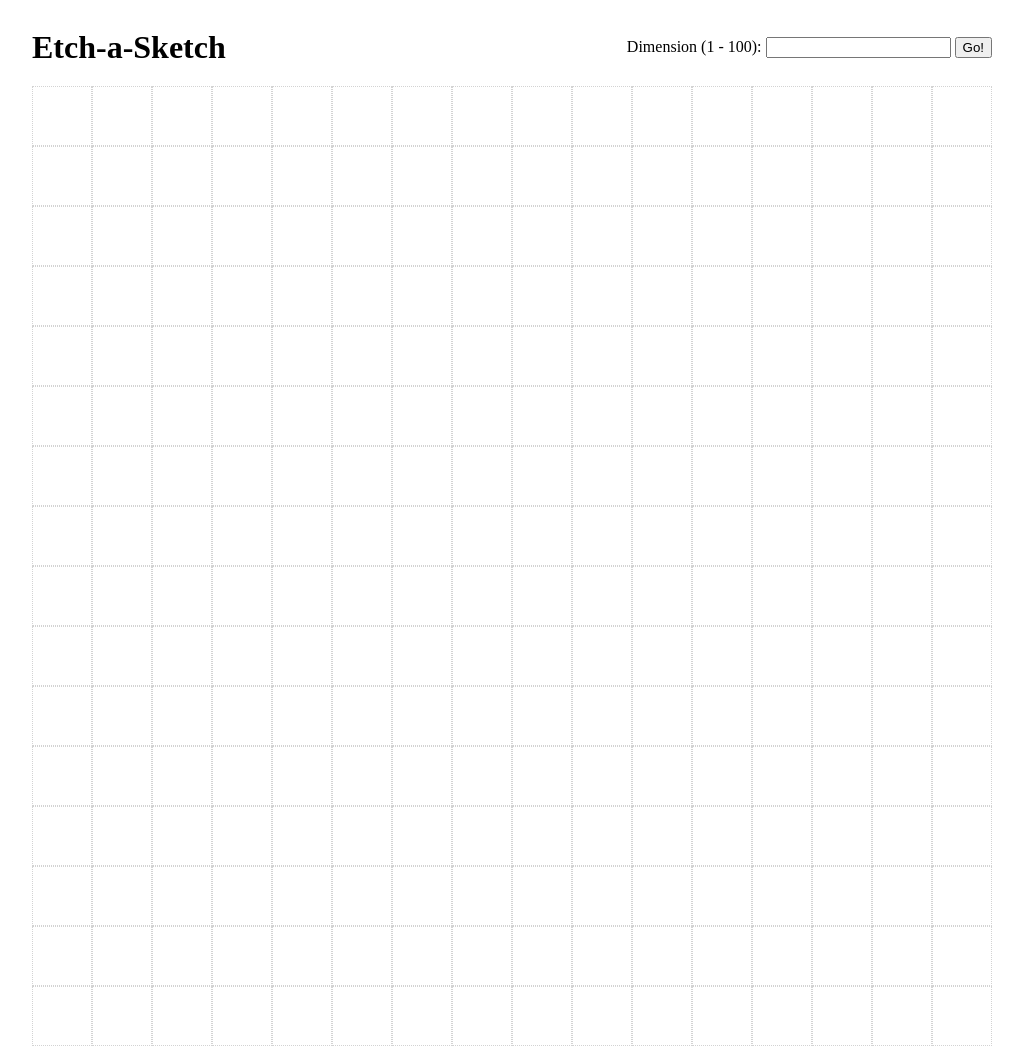
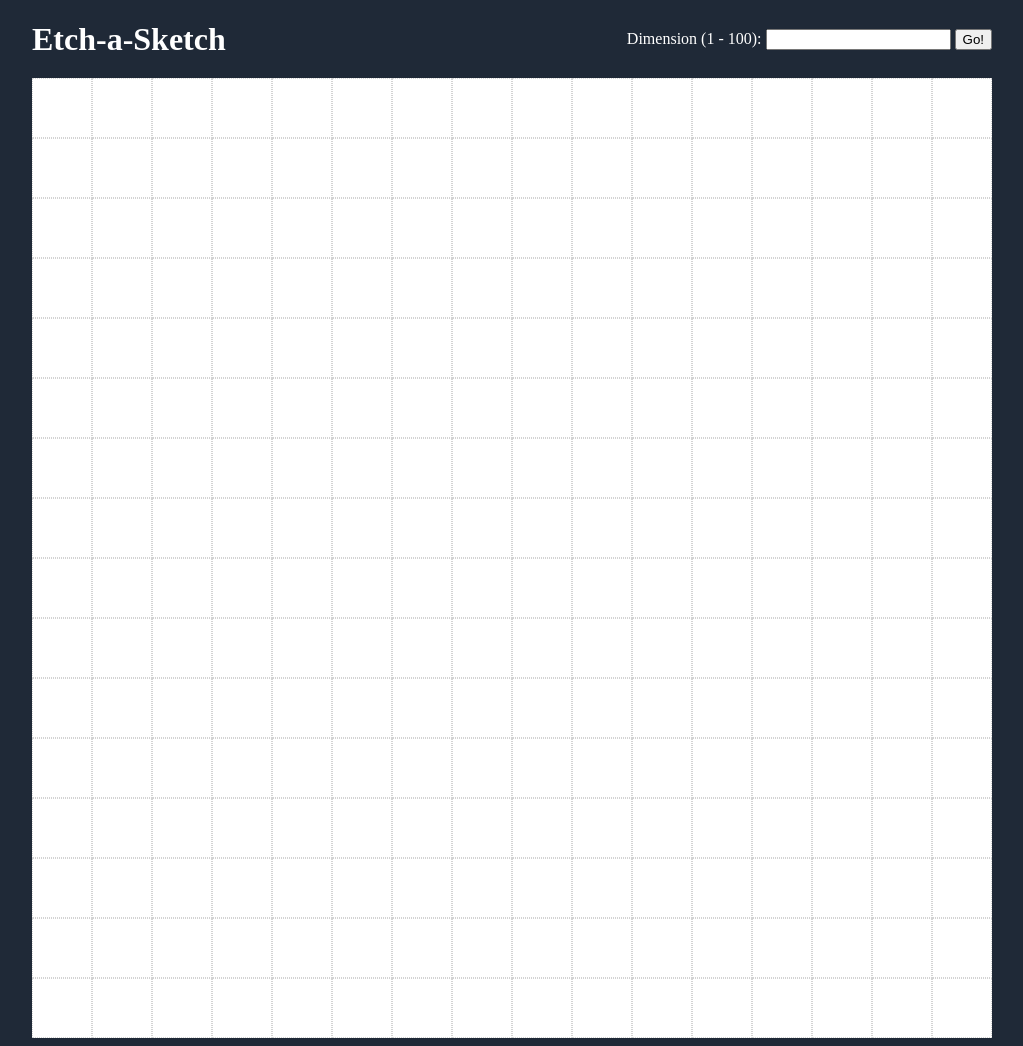
Before and after one commit to FocusedMeanderer/top-etch-a-sketch, a plain HTML site: page index.html in a window 1280 px wide. Shown: the whole page, without its empty margins (128-1151 px from the left). Drawn offline with Linux system fonts and the light colour scheme.

Commit message:
Fix layout error where controls bar takes up space in grid

```diff
--- a/index.html
+++ b/index.html
@@ -8,7 +8,6 @@
   <script type="text/javascript"  src="script.js" defer></script>
 </head>
 <body>
-  <div class="container">
   <div class="controls">
     <div class="left-group">
       <h1>Etch-a-Sketch</h1>
@@ -19,6 +18,7 @@
       <button class="go">Go!</button>
     </div>
   </div>
+  <div class="container">
   </div>
 </body>
 </html>
--- a/script.js
+++ b/script.js
@@ -11,6 +11,7 @@ function createGrid(dim = 16) {
     aDiv.style.border = '1px dotted lightgrey';
     aDiv.style.textAlign = 'center';
     aDiv.classList.add('grid-item');
+    aDiv.dataset.intensity = 0.1;
 
     container.appendChild(aDiv);
   }
@@ -51,7 +52,10 @@ go.addEventListener('click', recreateGrid);
 
 function fillItem(e) {
   if (e.target.classList.contains('grid-item')) {
-    e.target.style.backgroundColor = 'black';
+    e.target.style.backgroundColor = `rgba(0,0,0,${e.target.dataset.intensity})`;
+    if ((e.target.dataset.intensity * 10) < 10) {
+      e.target.dataset.intensity = ((e.target.dataset.intensity * 10) + 1)/10;
+    }
   }
 
   e.stopPropagation();
--- a/styles.css
+++ b/styles.css
@@ -1,5 +1,20 @@
 * {
   box-sizing: border-box;
+}
+
+body {
+  background-color: #1f2937;
+  color: white;
+}
+
+div.controls {
+  display: flex;
+  max-width: 960px;
+  min-width: 960px;
+  height: 30px;
+  margin: 24px auto;
+  justify-content: space-between;
+  align-items: center;
 }
 
 body > div.container {
@@ -13,18 +28,10 @@ body > div.container {
   flex-wrap: wrap;
   flex-shrink: 0;
   gap: 0;
+  background-color: white;
 }
 
 div.gridItem {
   flex-grow: 0;
   flex-shrink: 0;
 }
-
-div.controls {
-  display: flex;
-  width: 100%;
-  height: 30px;
-  margin: 24px auto;
-  justify-content: space-between;
-  align-items: center;
-}
```
Lines whose indentation alone changed are shown as unchanged.
